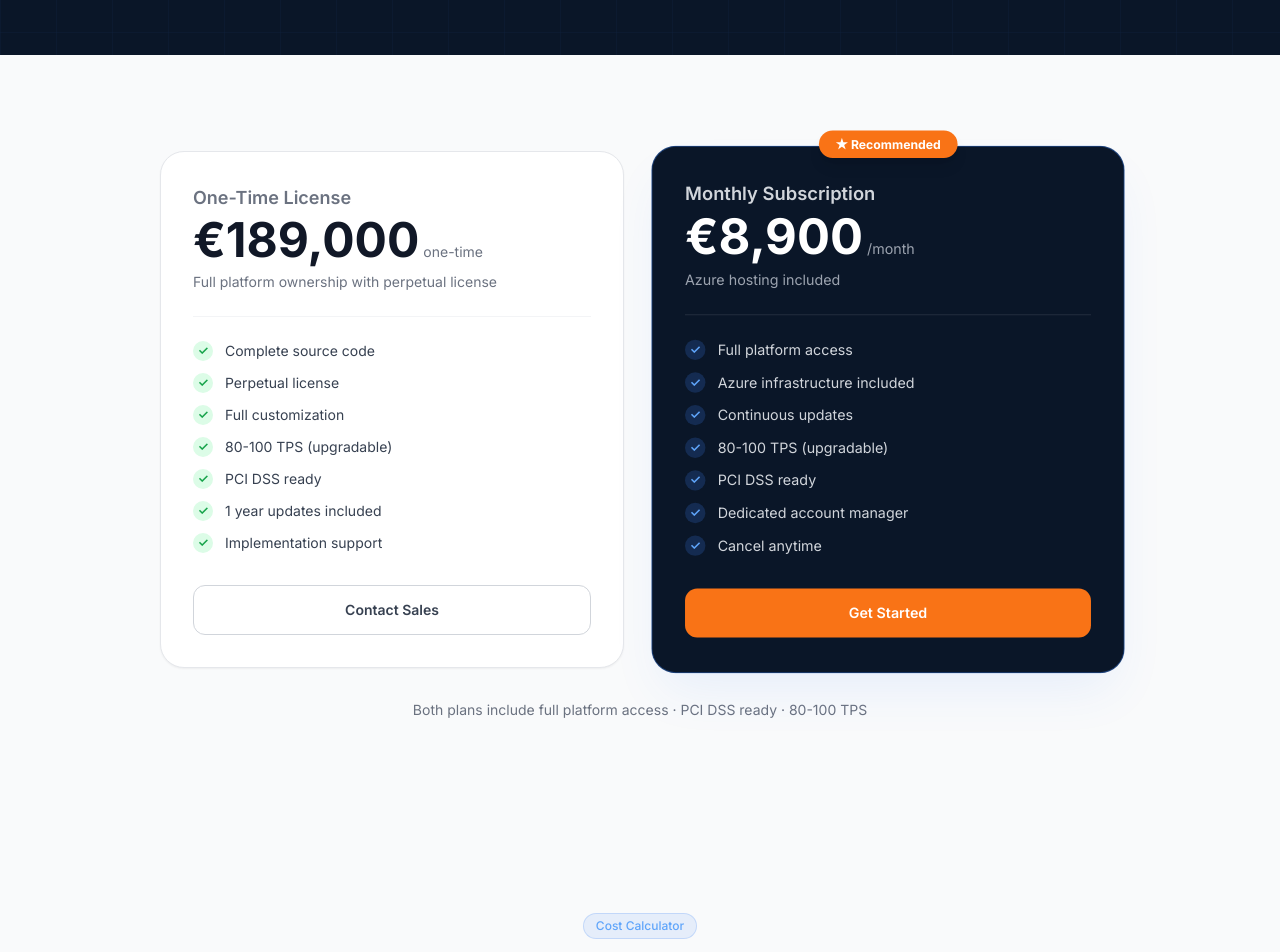
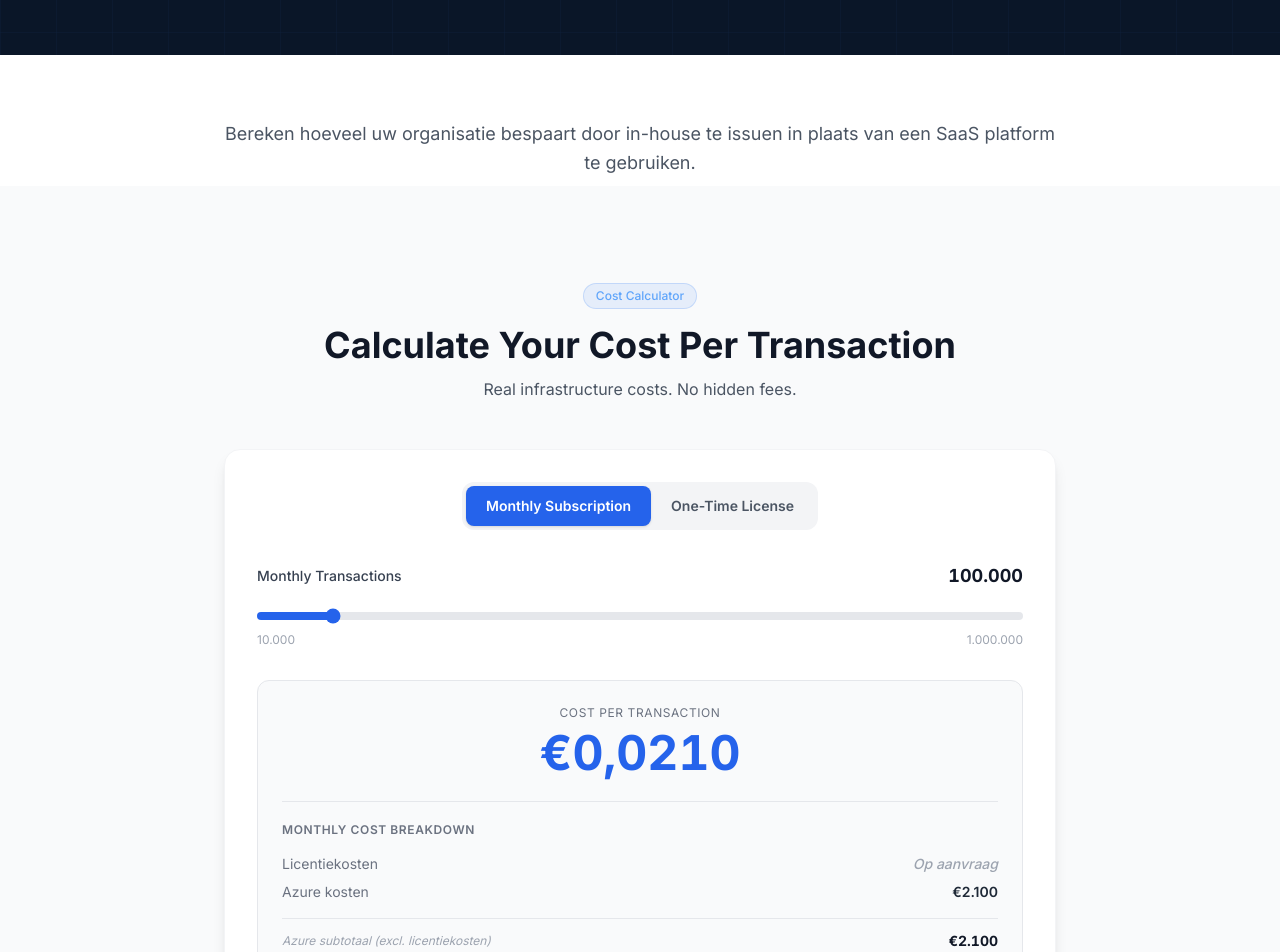
Before and after one commit to johanvaatstra-cloud/website-fictas, a Vue app: page /pricing in a window 1280 px wide. Shown: the part 360-1312 px from the top of the page. Built offline with nearby package versions, Linux system fonts and the light colour scheme; the HTML template or start-up script is replaced by a standard one.

Commit message:
Remove pricing, keep ROI calculator

```diff
--- a/src/components/pricing/CostCalculator.vue
+++ b/src/components/pricing/CostCalculator.vue
@@ -4,9 +4,7 @@ import { ChevronDown } from 'lucide-vue-next'
 import SectionLabel from '../shared/SectionLabel.vue'
 
 // ── Constants ──────────────────────────────────────────────
-const MONTHLY_FEE      = 8900
 const AZURE_PER_MONTH  = 2100
-const LICENSE_COST     = 189000
 const MARKET_AVG       = 0.25
 
 const AZURE_BREAKDOWN = [
@@ -42,13 +40,7 @@ const amortYears   = ref(36)
 const azureOpen    = ref(false)
 
 // ── Computed ────────────────────────────────────────────────
-const licensePerMonth = computed(() => LICENSE_COST / amortYears.value)
-
-const monthlyCost = computed(() =>
-  model.value === 'monthly'
-    ? MONTHLY_FEE
-    : licensePerMonth.value + AZURE_PER_MONTH
-)
+const monthlyCost = computed(() => AZURE_PER_MONTH)
 
 const costPerTransaction = computed(() => monthlyCost.value / transactions.value)
 
@@ -206,31 +198,31 @@ function fictasForVolume(vol) {
             <!-- Monthly model rows -->
             <template v-if="model === 'monthly'">
               <div class="flex justify-between text-sm mb-2">
-                <span class="text-gray-500">Subscription fee</span>
-                <span class="font-semibold text-gray-800">{{ formatEuro(MONTHLY_FEE) }}</span>
+                <span class="text-gray-500">Licentiekosten</span>
+                <span class="font-medium text-gray-400 italic">Op aanvraag</span>
               </div>
               <div class="flex justify-between text-sm mb-4">
-                <span class="text-gray-400 italic">Azure (included)</span>
-                <span class="text-gray-400 italic">{{ formatEuro(AZURE_PER_MONTH) }}</span>
+                <span class="text-gray-500">Azure kosten</span>
+                <span class="font-semibold text-gray-800">{{ formatEuro(AZURE_PER_MONTH) }}</span>
               </div>
             </template>
 
             <!-- One-Time model rows -->
             <template v-else>
               <div class="flex justify-between text-sm mb-2">
-                <span class="text-gray-500">License (amortized)</span>
-                <span class="font-semibold text-gray-800">{{ formatEuro(licensePerMonth) }}</span>
+                <span class="text-gray-500">Licentiekosten</span>
+                <span class="font-medium text-gray-400 italic">Op aanvraag</span>
               </div>
               <div class="flex justify-between text-sm mb-4">
-                <span class="text-gray-500">Azure costs</span>
+                <span class="text-gray-500">Azure kosten</span>
                 <span class="font-semibold text-gray-800">{{ formatEuro(AZURE_PER_MONTH) }}</span>
               </div>
             </template>
 
             <!-- Total row -->
-            <div class="flex justify-between text-sm font-bold border-t border-gray-200 pt-3">
-              <span class="text-gray-700">Total</span>
-              <span class="text-gray-900 tabular-nums">{{ formatEuro(monthlyCost) }}</span>
+            <div class="flex justify-between text-sm border-t border-gray-200 pt-3">
+              <span class="text-xs text-gray-400 italic self-center">Azure subtotaal (excl. licentiekosten)</span>
+              <span class="font-bold text-gray-900 tabular-nums">{{ formatEuro(monthlyCost) }}</span>
             </div>
 
             <!-- Azure accordion -->
--- a/src/components/pricing/PricingCards.vue
+++ b/src/components/pricing/PricingCards.vue
@@ -1,119 +1 @@
-<script setup>
-import { RouterLink } from 'vue-router'
-
-const plans = [
-  {
-    name: 'One-Time License',
-    price: '€189,000',
-    period: 'one-time',
-    subtitle: 'Full platform ownership with perpetual license',
-    recommended: false,
-    features: [
-      'Complete source code',
-      'Perpetual license',
-      'Full customization',
-      '80-100 TPS (upgradable)',
-      'PCI DSS ready',
-      '1 year updates included',
-      'Implementation support',
-    ],
-    cta: 'Contact Sales',
-    ctaTo: '/contact',
-    ctaStyle: 'outline',
-  },
-  {
-    name: 'Monthly Subscription',
-    price: '€8,900',
-    period: '/month',
-    subtitle: 'Azure hosting included',
-    recommended: true,
-    features: [
-      'Full platform access',
-      'Azure infrastructure included',
-      'Continuous updates',
-      '80-100 TPS (upgradable)',
-      'PCI DSS ready',
-      'Dedicated account manager',
-      'Cancel anytime',
-    ],
-    cta: 'Get Started',
-    ctaTo: '/contact',
-    ctaStyle: 'orange',
-  },
-]
-</script>
-
-<template>
-  <section class="bg-gray-50 py-24">
-    <div class="max-w-5xl mx-auto px-4 sm:px-6 lg:px-8">
-      <div class="grid grid-cols-1 md:grid-cols-2 gap-8">
-        <div
-          v-for="plan in plans"
-          :key="plan.name"
-          :class="[
-            'relative rounded-3xl p-8 border transition-all',
-            plan.recommended
-              ? 'bg-[#0a1628] border-blue-500/40 shadow-2xl shadow-blue-500/10 scale-[1.02]'
-              : 'bg-white border-gray-200 shadow-sm'
-          ]"
-        >
-          <!-- Recommended badge -->
-          <div v-if="plan.recommended" class="absolute -top-4 left-1/2 -translate-x-1/2">
-            <span class="bg-orange-500 text-white text-xs font-bold px-4 py-1.5 rounded-full shadow-lg">
-              ★ Recommended
-            </span>
-          </div>
-
-          <div class="mb-6">
-            <h3 :class="['text-lg font-semibold mb-1', plan.recommended ? 'text-gray-300' : 'text-gray-500']">
-              {{ plan.name }}
-            </h3>
-            <div class="flex items-baseline gap-1">
-              <span :class="['text-5xl font-bold', plan.recommended ? 'text-white' : 'text-gray-900']">
-                {{ plan.price }}
-              </span>
-              <span :class="['text-sm', plan.recommended ? 'text-gray-400' : 'text-gray-500']">
-                {{ plan.period }}
-              </span>
-            </div>
-            <p :class="['text-sm mt-2', plan.recommended ? 'text-gray-400' : 'text-gray-500']">
-              {{ plan.subtitle }}
-            </p>
-          </div>
-
-          <!-- Divider -->
-          <div :class="['border-t mb-6', plan.recommended ? 'border-white/10' : 'border-gray-100']"></div>
-
-          <!-- Features -->
-          <ul class="space-y-3 mb-8">
-            <li v-for="f in plan.features" :key="f" class="flex items-center gap-3 text-sm">
-              <span :class="['w-5 h-5 rounded-full flex items-center justify-center text-xs font-bold flex-shrink-0',
-                plan.recommended ? 'bg-blue-500/20 text-blue-400' : 'bg-green-100 text-green-600']">
-                ✓
-              </span>
-              <span :class="plan.recommended ? 'text-gray-300' : 'text-gray-700'">{{ f }}</span>
-            </li>
-          </ul>
-
-          <!-- CTA -->
-          <RouterLink
-            :to="plan.ctaTo"
-            :class="[
-              'block text-center py-3.5 rounded-xl font-semibold transition-colors text-sm',
-              plan.ctaStyle === 'orange'
-                ? 'bg-orange-500 hover:bg-orange-400 text-white'
-                : 'border border-gray-300 text-gray-700 hover:bg-gray-50'
-            ]"
-          >
-            {{ plan.cta }}
-          </RouterLink>
-        </div>
-      </div>
-
-      <!-- Bottom note -->
-      <p class="text-center text-gray-500 text-sm mt-8">
-        Both plans include full platform access · PCI DSS ready · 80-100 TPS
-      </p>
-    </div>
-  </section>
-</template>
+<template></template>
--- a/src/views/PricingView.vue
+++ b/src/views/PricingView.vue
@@ -1,6 +1,6 @@
 <script setup>
+import { RouterLink } from 'vue-router'
 import SectionLabel from '../components/shared/SectionLabel.vue'
-import PricingCards from '../components/pricing/PricingCards.vue'
 import CostCalculator from '../components/pricing/CostCalculator.vue'
 import InfrastructureCosts from '../components/pricing/InfrastructureCosts.vue'
 </script>
@@ -19,27 +19,45 @@ import InfrastructureCosts from '../components/pricing/InfrastructureCosts.vue'
         "
       ></div>
       <div class="relative max-w-7xl mx-auto px-4 sm:px-6 lg:px-8 text-center">
-        <SectionLabel text="Transparent Pricing" />
+        <SectionLabel text="Pricing" />
         <h1 class="text-5xl md:text-6xl font-bold text-white mt-5 mb-4 tracking-tight">
-          Simple, Predictable Pricing
+          In-house issuing vs. SaaS
         </h1>
         <p class="text-gray-300 text-xl max-w-2xl mx-auto mb-6">
-          Own it outright or subscribe. Both options include the full Fictas platform.
+          Licentiekosten beschikbaar op aanvraag. Bereken hieronder de infrastructuurkosten en vergelijk met SaaS-platforms.
         </p>
         <div class="flex flex-wrap justify-center gap-6 text-sm text-gray-400">
-          <span class="flex items-center gap-2"><span class="text-green-400">✓</span> No per-transaction fees</span>
-          <span class="flex items-center gap-2"><span class="text-green-400">✓</span> 80-100 TPS included</span>
+          <span class="flex items-center gap-2"><span class="text-green-400">✓</span> Geen per-transactie kosten</span>
+          <span class="flex items-center gap-2"><span class="text-green-400">✓</span> 80-100 TPS inbegrepen</span>
           <span class="flex items-center gap-2"><span class="text-green-400">✓</span> PCI DSS ready</span>
-          <span class="flex items-center gap-2"><span class="text-green-400">✓</span> Cancel anytime (subscription)</span>
+          <span class="flex items-center gap-2"><span class="text-green-400">✓</span> Volledige broncode</span>
         </div>
       </div>
     </section>
 
-    <!-- Pricing cards -->
-    <PricingCards />
+    <!-- Calculator intro -->
+    <section class="bg-white pt-16 pb-2">
+      <div class="max-w-4xl mx-auto px-4 sm:px-6 lg:px-8 text-center">
+        <p class="text-gray-600 text-lg leading-relaxed">
+          Bereken hoeveel uw organisatie bespaart door in-house te issuen in plaats van een SaaS platform te gebruiken.
+        </p>
+      </div>
+    </section>
 
     <!-- Cost calculator -->
     <CostCalculator />
+
+    <!-- CTA -->
+    <section class="bg-gray-50 py-14">
+      <div class="max-w-4xl mx-auto px-4 sm:px-6 lg:px-8 text-center">
+        <RouterLink
+          to="/contact"
+          class="inline-flex items-center gap-2 bg-orange-500 hover:bg-orange-400 text-white font-semibold px-8 py-4 rounded-xl transition-colors text-base"
+        >
+          Ontvang een offerte op maat →
+        </RouterLink>
+      </div>
+    </section>
 
     <!-- Azure infrastructure breakdown + bottom CTA -->
     <InfrastructureCosts />
```
